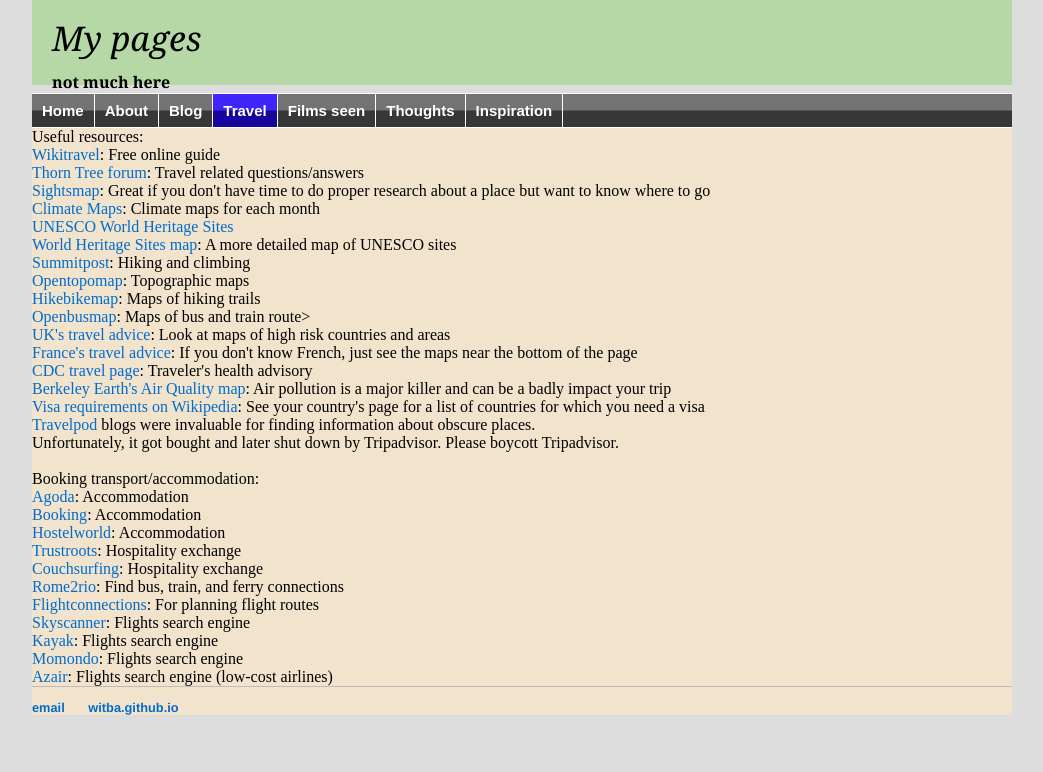
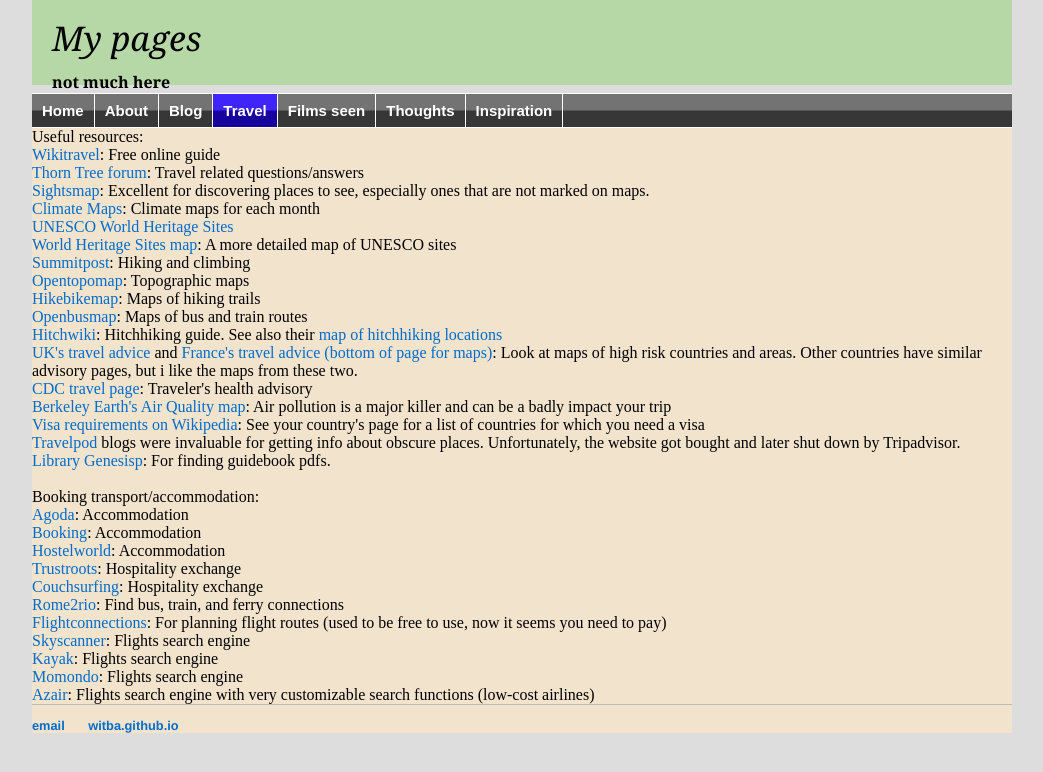
Before and after one commit to witba/witba.github.io, a Jekyll site: the page built from travel/resources.html, in a window 1280 px wide. Shown: the top 772 px of the page, without its empty margins (118-1161 px from the left). Built offline with Jekyll 4.4.1, drawn with Linux system fonts in a browser that asks for light colours.

Commit message:
Update resources.html

```diff
--- a/travel/resources.html
+++ b/travel/resources.html
@@ -7,20 +7,21 @@
 Useful resources:<br>
 <a href="https://wikitravel.org/en/Main_Page" target=_blank>Wikitravel</a>: Free online guide<br>
 <a href="https://www.lonelyplanet.com/thorntree/welcome" target=_blank>Thorn Tree forum</a>: Travel related questions/answers<br>
-<a href="http://www.sightsmap.com/" target=_blank>Sightsmap</a>: Great if you don't have time to do proper research about a place but want to know where to go<br>
+<a href="http://www.sightsmap.com/" target=_blank>Sightsmap</a>: Excellent for discovering places to see, especially ones that are not marked on maps.<br>
 <a href="http://climatemaps.romgens.com/" target=_blank>Climate Maps</a>: Climate maps for each month<br>
 <a href="http://whc.unesco.org/en/list" target=_blank>UNESCO World Heritage Sites</a><br>
 <a href="https://www.worldheritagesite.org/map" target=_blank>World Heritage Sites map</a>: A more detailed map of UNESCO sites<br>
 <a href="https://www.summitpost.org" target=_blank>Summitpost</a>: Hiking and climbing<br>
 <a href="https://opentopomap.org" target=_blank>Opentopomap</a>: Topographic maps<br>
 <a href="http://hikebikemap.org" target=_blank>Hikebikemap</a>: Maps of hiking trails<br>
-<a href="https://www.öpnvkarte.de" target=_blank>Openbusmap</a>: Maps of bus and train route><br>
-<a href="https://www.gov.uk/foreign-travel-advice" target=_blank>UK's travel advice</a>: Look at maps of high risk countries and areas<br>
-<a href="https://www.diplomatie.gouv.fr/fr/conseils-aux-voyageurs/conseils-par-pays-destination/" target=_blank>France's travel advice</a>: If you don't know French, just see the maps near the bottom of the page<br>
+<a href="https://www.öpnvkarte.de" target=_blank>Openbusmap</a>: Maps of bus and train routes<br>
+<a href="http://hitchwiki.org/en/Main_Page" target=_blank>Hitchwiki</a>: Hitchhiking guide. See also their <a href="http://hitchwiki.org/maps/" target=_blank>map of hitchhiking locations</a><br>
+<a href="https://www.gov.uk/foreign-travel-advice" target=_blank>UK's travel advice</a> and <a href="https://www.diplomatie.gouv.fr/fr/conseils-aux-voyageurs/conseils-par-pays-destination/" target=_blank>France's travel advice (bottom of page for maps)</a>: Look at maps of high risk countries and areas. Other countries have similar advisory pages, but i like the maps from these two.<br>
 <a href="https://wwwnc.cdc.gov/travel/destinations/list" target=_blank>CDC travel page</a>: Traveler's health advisory<br>
 <a href="http://berkeleyearth.org/air-quality-real-time-map/" target=_blank>Berkeley Earth's Air Quality map</a>: Air pollution is a major killer and can be a badly impact your trip<br>
 <a href="https://en.wikipedia.org/wiki/Visa_requirements_for_Polish_citizens" target=_blank>Visa requirements on Wikipedia</a>: See your country's page for a list of countries for which you need a visa<br>
-<a href="http://travelpod.com" target=_blank>Travelpod</a> blogs were invaluable for finding information about obscure places.<br> Unfortunately, it got bought and later shut down by Tripadvisor. Please boycott Tripadvisor.<br>
+<a href="http://travelpod.com" target=_blank>Travelpod</a> blogs were invaluable for getting info about obscure places. Unfortunately, the website got bought and later shut down by Tripadvisor.<br>
+<a href="http://gen.lib.rus.ec/" target=_blank>Library Genesisp</a>: For finding guidebook pdfs.<br>
 </div>
 <br>
 Booking transport/accommodation:<br>
@@ -30,8 +31,8 @@
 <a href="https://www.trustroots.org" target=_blank>Trustroots</a>: Hospitality exchange<br>
 <a href="https://www.couchsurfing.com" target=_blank>Couchsurfing</a>: Hospitality exchange<br>
 <a href="https://www.rome2rio.com" target=_blank>Rome2rio</a>: Find bus, train, and ferry connections<br>
-<a href="https://www.flightconnections.com" target=_blank>Flightconnections</a>: For planning flight routes<br>
+<a href="https://www.flightconnections.com" target=_blank>Flightconnections</a>: For planning flight routes (used to be free to use, now it seems you need to pay)<br>
 <a href="https://www.skyscanner.com" target=_blank>Skyscanner</a>: Flights search engine<br>
 <a href="https://www.kayak.com/flights" target=_blank>Kayak</a>: Flights search engine<br>
 <a href="https://www.momondo.com" target=_blank>Momondo</a>: Flights search engine<br>
-<a href="http://www.azair.eu" target=_blank>Azair</a>: Flights search engine (low-cost airlines)<br>
+<a href="http://www.azair.eu" target=_blank>Azair</a>: Flights search engine with very customizable search functions (low-cost airlines)<br>
```
